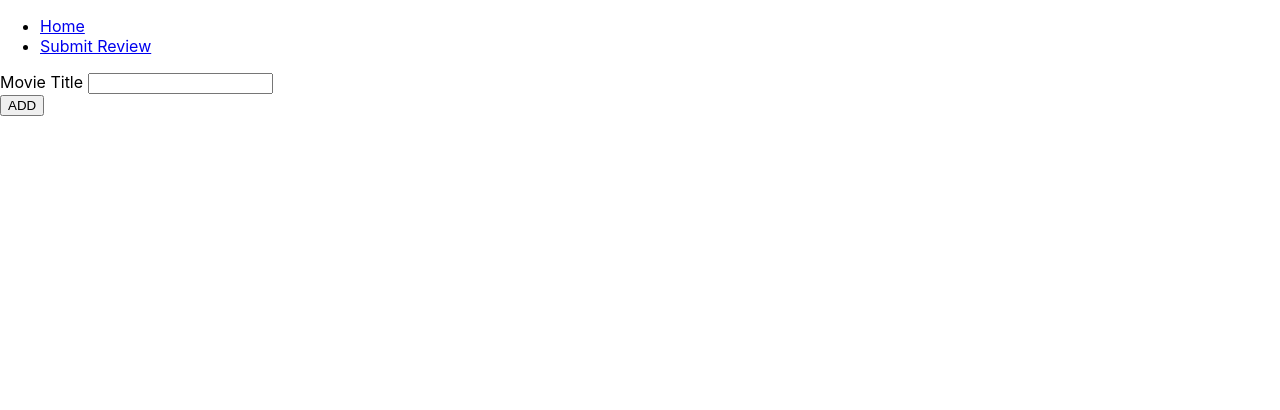
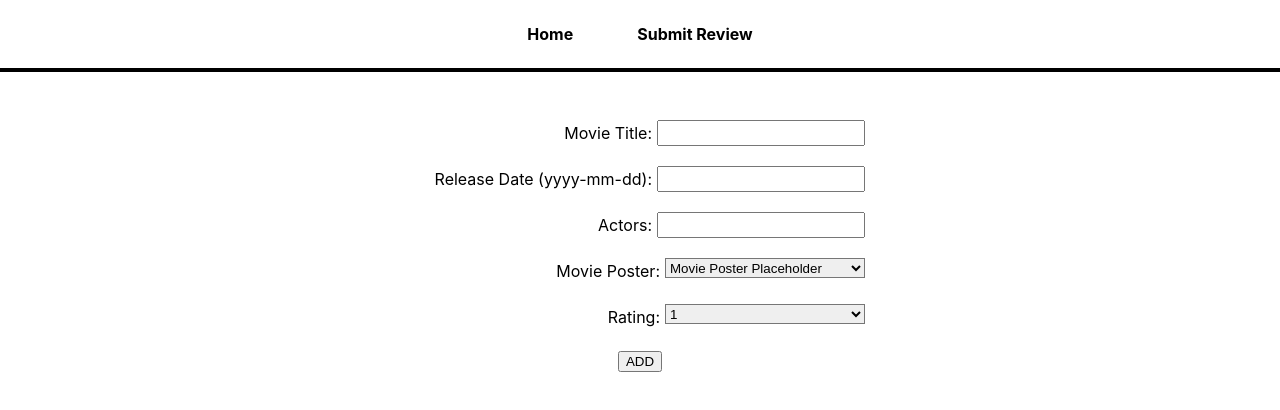
Before and after one commit to FlorenceT2023/movie-review-app, a React (Create React App) app: page /review in a window 1280 px wide. Shown: the top 410 px of the page. Built offline with nearby package versions, Linux system fonts and the light colour scheme.

Commit message:
Updated forms (no updated functionality yet)

```diff
--- a/public/movies.json
+++ b/public/movies.json
@@ -1,5 +1,6 @@
 [
     {
+        "id": 1,
         "title": "Terminator 2",
         "release_date" : "1991-07-01",
         "actors": "Arnold Schwarzenegger, Linda Hamilton",
@@ -7,6 +8,7 @@
         "rating": 4
     },
     {
+        "id": 2,
         "title": "Office Space",
         "release_date" : "1999-02-19",
         "actors": "Ron Livingston, Jennifer Aniston",
@@ -14,6 +16,7 @@
         "rating": 5
     },
     {
+        "id": 3,
         "title": "Grand Budapest Hotel",
         "release_date" : "2014-02-06",
         "actors": "Ralph Fiennes, Willem Dafoe",
@@ -21,6 +24,7 @@
         "rating": 3
     },
     {
+        "id": 4,
         "title": "Turning Red",
         "release_date" : "2022-03-01",
         "actors": "Rosalie Chiang, Sandra Oh",
--- a/src/App.css
+++ b/src/App.css
@@ -13,6 +13,70 @@
   }
 }
 
+div {
+  padding-top: 50px;
+  padding-bottom: 10px;
+}
+
+form {
+  padding-top: 70px;
+}
+
+label {
+  display: flex;
+  flex-direction: row;
+  justify-content: flex-end;
+  text-align: right;
+  width: 450px;
+  line-height: 26px;
+}
+
+input {
+  height: 20px;
+  flex: 0 0 200px;
+  margin-left: 5px;
+}
+
+select {
+  background-image:url(./popcorn.png);
+  height: 20px;
+  justify-content: center;
+  flex: 0 0 200px;
+  margin-left: 5px;
+}
+
+nav {
+  border-bottom: 4px solid black;
+  text-align: center;
+  position: fixed;
+  top: 0;
+  width: 100%;
+  background: white;
+}
+
+nav ul {
+  list-style-type: none;
+  margin: 0;
+  padding: 0;
+}
+
+nav li {
+  display: inline-block;
+  padding-top: 24px;
+  padding-bottom: 24px;
+}
+
+nav a {
+  text-decoration: none;
+  color: black;
+  font-weight: bold;
+  padding: 24px 32px;
+}
+
+nav a:hover {
+  background: black;
+  color: white;
+}
 
 .App-header {
   background-color: #282c34;
--- a/src/pages/App.js
+++ b/src/pages/App.js
@@ -6,11 +6,12 @@ import { LeaveReview } from './Form';
 function MovieList(props) {
   return (
     <>
-    <h2>Movie List</h2>
-    <div className="movielist">
+    <div align="center" className="movielist">
       {
-        props.fav_movies.map(movie => <li> <img className="photo" src={movie.image} /><br />Title: {movie.title}
-        <br />Release Date: {movie.release_date}<br />Rating: {movie.rating}/5
+        props.fav_movies.map(movie => <li><img className="photo" src={movie.image} />
+        <br />Title: {movie.title}
+        <br />Release Date: {movie.release_date}
+        <br />Rating: {movie.rating}<br /><br />
         </li>)
       }
     </div>
--- a/src/pages/Form.js
+++ b/src/pages/Form.js
@@ -5,6 +5,12 @@ import { Link } from 'react-router-dom';
 export function LeaveReview(props) {
 
     const movieTitle = useRef();
+    const releaseDate = useRef();
+    const actors = useRef();
+    const moviePoster = useRef();
+    const rating = useRef();
+
+
 
     const submit = (event) => {
 
@@ -24,13 +30,40 @@ export function LeaveReview(props) {
 
     return (
         <>
+        <center>
         <form onSubmit={submit}>
-            <label> Movie Title </label>
-            <input
-            ref = {movieTitle}
-            type = "text" /><br></br>
+            <label> Movie Title:
+                <input
+                ref = {movieTitle}
+                type = "text" />
+            </label><br />
+            <label> Release Date (yyyy-mm-dd):
+                <input
+                ref = {releaseDate}
+                type = "text" />
+            </label><br />
+            <label> Actors:
+                <input
+                ref = {actors}
+                type = "text" />
+            </label><br />
+            <label> Movie Poster:
+                <select ref={moviePoster}>
+                    <option>Movie Poster Placeholder</option>
+                </select>
+            </label><br />
+            <label> Rating:
+                <select ref={rating}>
+                    <option>1</option>
+                    <option>2</option>
+                    <option>3</option>
+                    <option>4</option>
+                    <option>5</option>
+                </select>
+            </label><br />
             <button>ADD</button>
         </form>
+        </center>
         </>
     )
 
```
Also changed, not shown: src/popcorn.png (renamed from public/images/popcorn.png).
